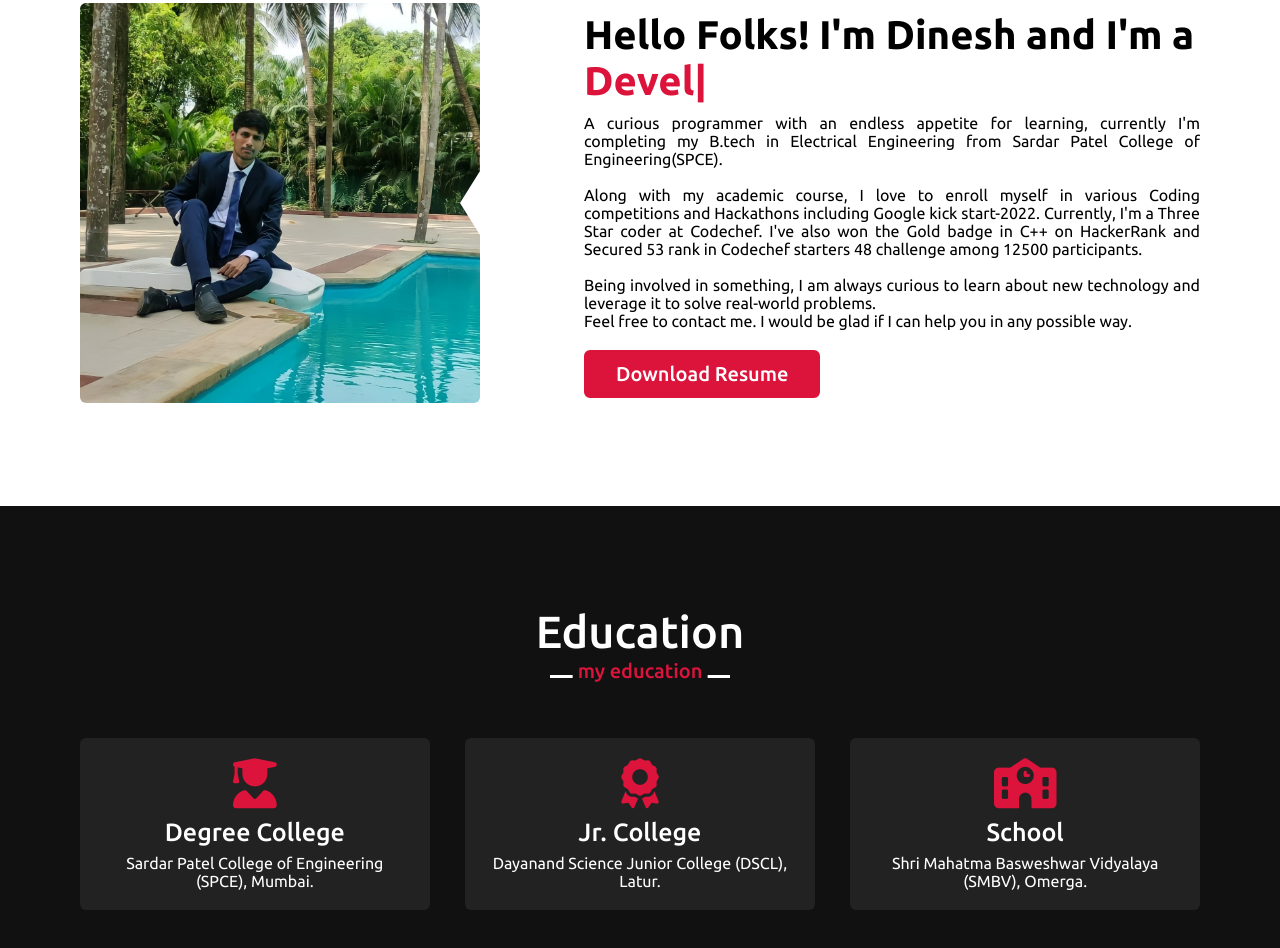
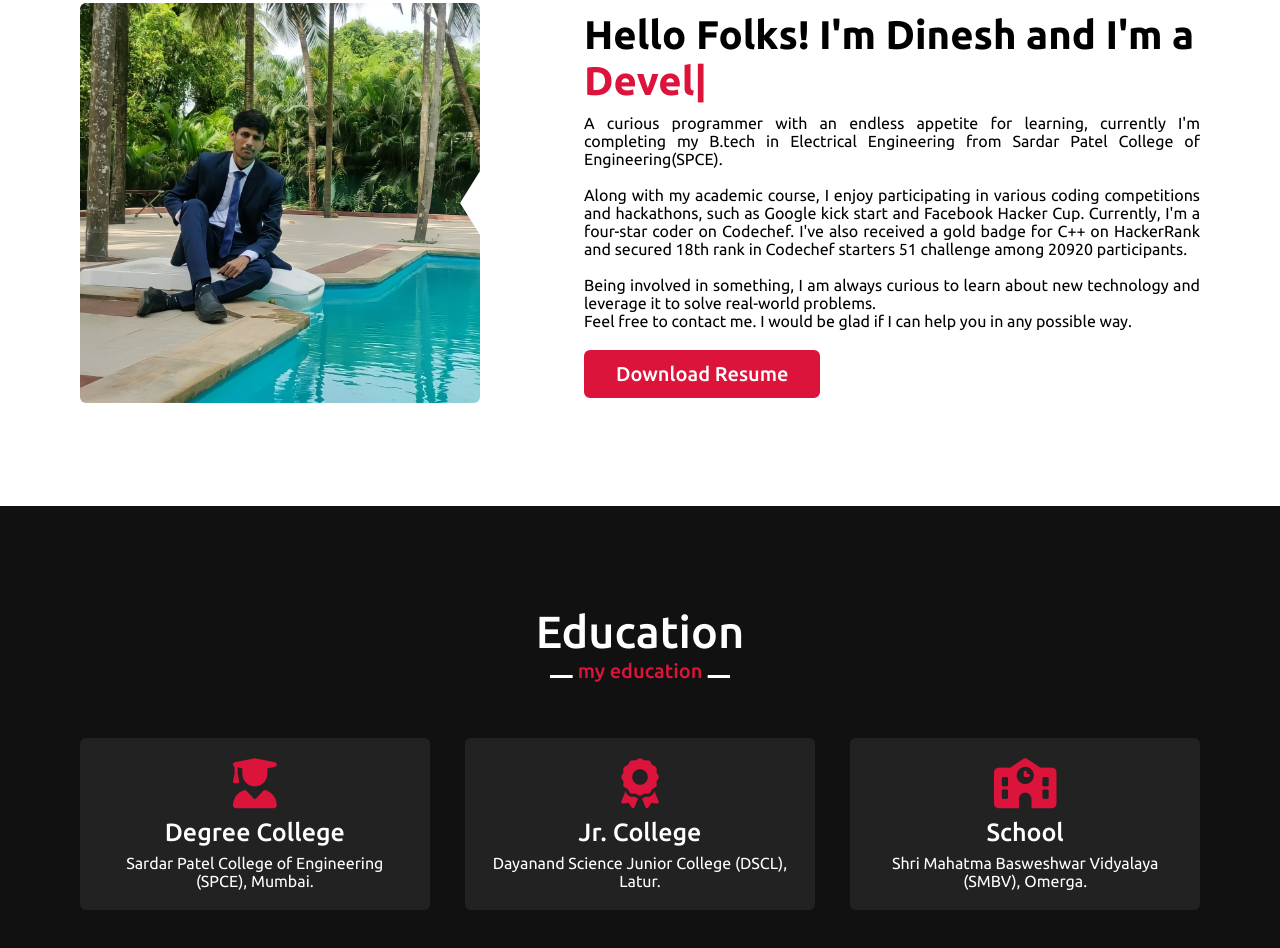
Before and after one commit to Dinesh-Mane/DM, a plain HTML site: page index.html in a window 1280 px wide. Shown: the part 1189-2137 px from the top of the page. Drawn offline with nearby package versions, Linux system fonts and the light colour scheme.

Commit message:
Update index.html

```diff
--- a/index.html
+++ b/index.html
@@ -60,7 +60,7 @@
                 <div class="column right">
                     <div class="text">Hello Folks! I'm Dinesh and I'm a <span class="typing-2"></span></div>
                     <p>A curious programmer with an endless appetite for learning, currently I'm completing my B.tech in Electrical Engineering from Sardar Patel College of Engineering(SPCE).</P><br>
-                    <p>Along with my academic course, I love to enroll myself in various Coding competitions and Hackathons including Google kick start-2022. Currently, I'm a Three Star coder at Codechef. I've also won the Gold badge in C++ on HackerRank and Secured 53 rank in Codechef starters 48 challenge among 12500 participants.</p><br>
+                    <p>Along with my academic course, I enjoy participating in various coding competitions and hackathons, such as Google kick start and Facebook Hacker Cup. Currently, I'm a four-star coder on Codechef. I've also received a gold badge for C++ on HackerRank and secured 18th rank in Codechef starters 51 challenge among 20920 participants.</p><br>
                     <p>Being involved in something, I am always curious to learn about new technology and leverage it to solve real-world problems.</p>
                     <p>Feel free to contact me. I would be glad if I can help you in any possible way.</p>
                     <a href="https://drive.google.com/file/d/1qqUph-3UsdytMs8YlaaYdIVZ-K9IXv-s/view?usp=sharing" target="_blank">Download Resume</a>
```
